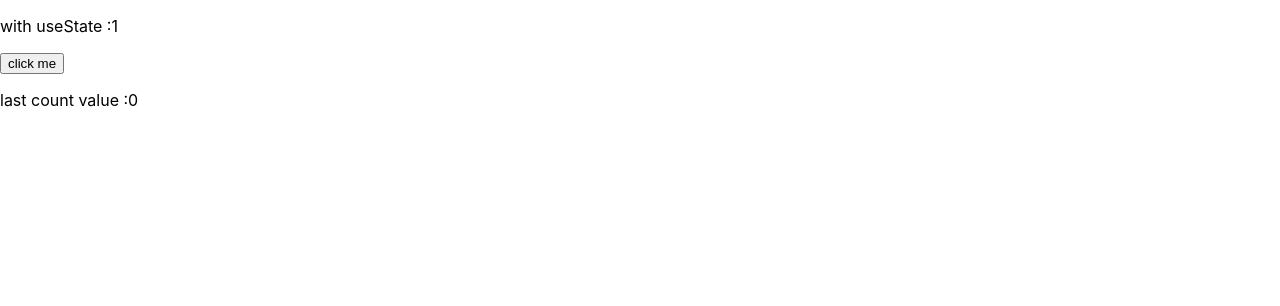
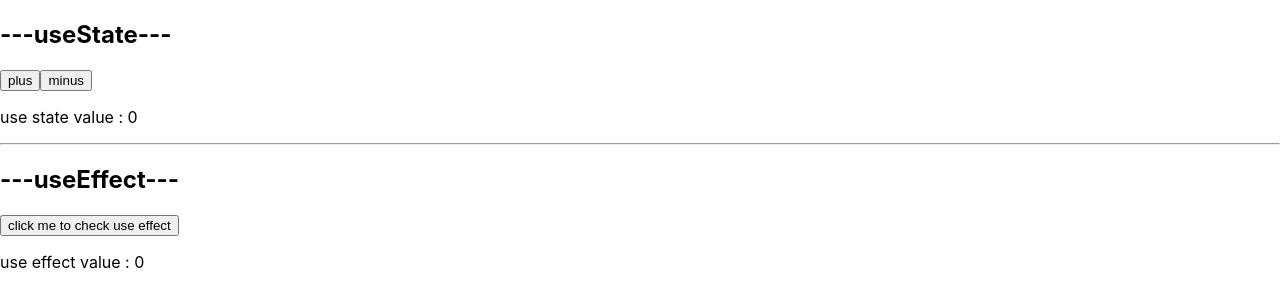
Before and after one commit to dulhara19/React-Learning-Project-phase04, a React (Create React App) app: page / in a window 1280 px wide. Shown: the top 306 px of the page. Built offline with nearby package versions, Linux system fonts and the light colour scheme.

Commit message:
added usestate and useeffect into organized jsx

```diff
--- a/src/App.js
+++ b/src/App.js
@@ -1,44 +1,14 @@
-import React, { useState } from "react";
-import { useEffect } from "react";
+import UseStateFunction from "./components/UseState";
+import UseEffectFunction from "./components/UseEffect";
 
 function App() {
-  const [count, setCount] = useState(0);
-  const [lastcount, setLastCount] = useState(0);
-
-  useEffect(() => {
-    // setTimeout(() => {
-    //   setCount(count + 1);
-    // }, 3000);
-    setCount(count + 1);
-  }, [lastcount]);
-
-  //-----USASTATE HOOK------
-  // const [count, setCount] = useState(0);
-  // var x=0;
-
-  // const counter =()=>{
-  //   x= x+1;
-  //   setCount(count+1);
-  // }
-
-  // const reducer =()=>{
-  //   setCount(count-1);
-  // }
-  const newcount = () => {
-    setLastCount(lastcount + 1);
-  };
-
   return (
     <div className="App">
-      <p> with useState :{count}</p>
-      <button onClick={newcount}>click me</button>
-      <p> last count value :{lastcount}</p>
-
       {/* -----USASTATE HOOK------ */}
-      {/* <p> without useState :{x}</p>
-      <p> with useState :{count}</p>
-      <button onClick={counter}>ADD</button>
-      <button onClick={reducer}>REDUCE</button> */}
+      <UseStateFunction />
+      <hr />
+      {/* -----USEEFFECT HOOK------ */}
+      <UseEffectFunction />
     </div>
   );
 }
--- /dev/null
+++ b/src/components/UseEffect.jsx
@@ -0,0 +1,25 @@
+import { useEffect, useState } from "react";
+
+const UseEffectFunction = () => {
+  //-----USEEFFECT HOOK------
+  const [newcount, setNewCount] = useState(0);
+
+  const newcounter = () => {
+    setNewCount(newcount + 1);
+  };
+
+  useEffect(() => {
+    setTimeout(() => {
+      console.log("use effect value after triggered : ", newcount);
+    });
+  }, [newcount]);
+
+  return (
+    <div>
+      <h2>---useEffect---</h2>
+      <button onClick={newcounter}>click me to check use effect</button>
+      <p>use effect value : {newcount}</p>
+    </div>
+  );
+};
+export default UseEffectFunction;
--- /dev/null
+++ b/src/components/UseState.jsx
@@ -0,0 +1,25 @@
+import { useState } from "react";
+
+const UseStateFunction = () => {
+  //-----USASTATE HOOK------
+  const [count, setCount] = useState(0);
+
+  const counter = () => {
+    setCount(count + 1);
+  };
+
+  const reducer = () => {
+    setCount(count - 1);
+  };
+
+  return (
+    <div>
+      <h2>---useState---</h2>
+      <button onClick={counter}>plus</button>
+      <button onClick={reducer}>minus</button>
+      <p>use state value : {count}</p>
+    </div>
+  );
+};
+
+export default UseStateFunction;
```
